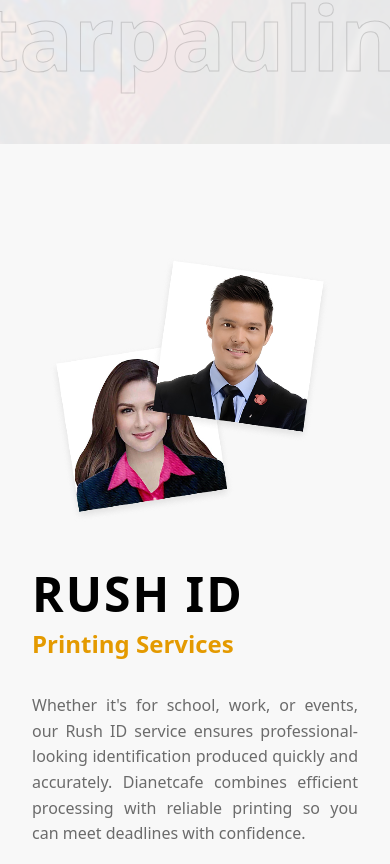
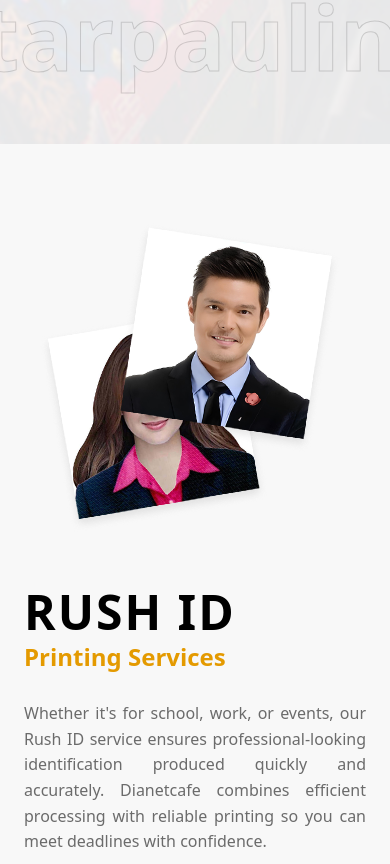
Before and after one commit to KHPASCUA/Itec_dev, a React (Vite) app: page / in a window 390 px wide. Shown: the part 3740-4604 px from the top of the page. Built offline with nearby package versions, Linux system fonts and the light colour scheme.

Commit message:
Improve Rush ID section: larger images, better overlap, adjusted spacing and text alignment to match Figma guide

```diff
--- a/src/index.css
+++ b/src/index.css
@@ -1120,21 +1120,23 @@
 /* Rush ID Section */
 .rush-id-section {
   background-color: #f8f8f8;
-  padding: 6rem 2rem;
+  padding: 8rem 2rem;
+  min-height: 780px;
 }
 
 .rush-id-container {
-  max-width: 1200px;
+  max-width: 1400px;
   margin: 0 auto;
   display: grid;
   grid-template-columns: 1fr 1fr;
-  gap: 4rem;
-  align-items: center;
+  gap: 3rem;
+  align-items: center;
+  padding-left: 3rem;
 }
 
 .rush-id-images {
   position: relative;
-  height: 400px;
+  height: 500px;
   display: flex;
   align-items: center;
   justify-content: center;
@@ -1144,30 +1146,30 @@
   position: absolute;
   width: auto;
   height: auto;
-  max-width: 280px;
-  max-height: 350px;
+  max-width: 380px;
+  max-height: 450px;
   object-fit: contain;
 }
 
 .id-card-back {
-  left: 20px;
-  bottom: 20px;
+  left: 30px;
+  bottom: 40px;
   z-index: 1;
-  transform: rotate(-3deg);
+  transform: rotate(-4deg);
 }
 
 .id-card-front {
-  right: 40px;
-  top: 30px;
+  right: 60px;
+  top: 20px;
   z-index: 2;
-  transform: rotate(3deg);
+  transform: rotate(4deg);
 }
 
 .rush-id-content h1 {
   font-size: clamp(64px, 8vw, 120px);
   font-weight: 900;
   color: #000;
-  margin: 0 0 10px 0;
+  margin: 0 0 5px 0;
   line-height: 0.9;
   letter-spacing: 2px;
   text-transform: uppercase;
@@ -1176,7 +1178,7 @@
 .rush-id-content h3 {
   font-size: 32px;
   color: #e49a00;
-  margin: 0 0 30px 0;
+  margin: 0 0 25px 0;
   font-weight: 800;
 }
 
@@ -1184,8 +1186,9 @@
   font-size: 18px;
   line-height: 1.6;
   color: #6b6b6b;
-  margin-bottom: 20px;
+  margin-bottom: 18px;
   text-align: justify;
+  max-width: 550px;
 }
 
 .rush-id-button {
@@ -1199,7 +1202,7 @@
   font-weight: 800;
   cursor: pointer;
   transition: 0.3s ease;
-  margin-top: 20px;
+  margin-top: 15px;
 }
 
 .rush-id-button:hover {
@@ -1442,21 +1445,27 @@
   .rush-id-container {
     grid-template-columns: 1fr;
     gap: 2rem;
+    padding-left: 0;
+  }
+
+  .rush-id-section {
+    padding: 4rem 1.5rem;
+    min-height: auto;
   }
 
   .rush-id-images {
-    height: 300px;
+    height: 350px;
     order: 1;
   }
 
   .id-card {
-    max-width: 180px;
-    max-height: 220px;
+    max-width: 220px;
+    max-height: 280px;
   }
 
   .id-card-back {
     left: 20px;
-    bottom: 20px;
+    bottom: 30px;
   }
 
   .id-card-front {
```
